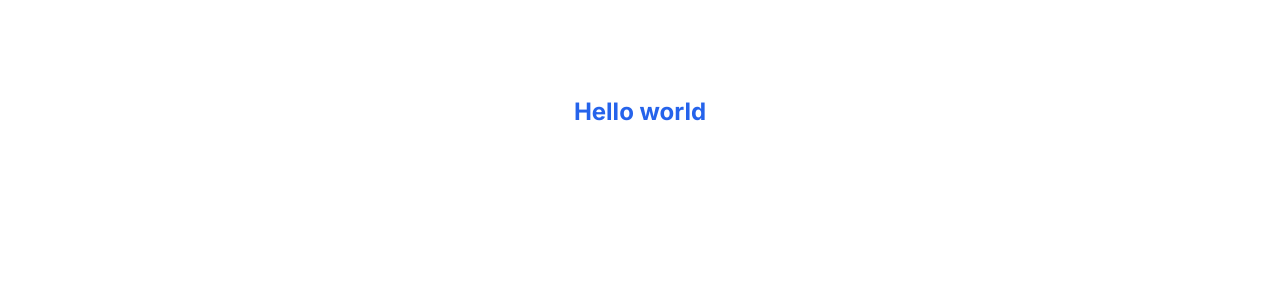
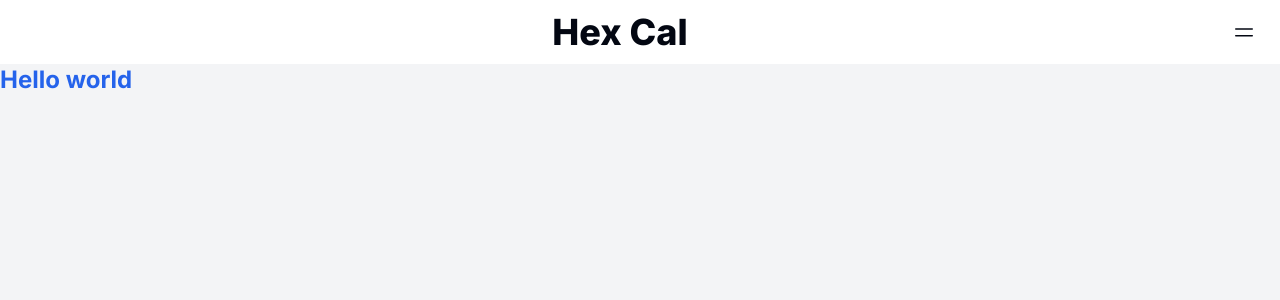
Before and after one commit to bhendi-boi/Hex-cal, a Next.js app: page / in a window 1280 px wide. Shown: the top 300 px of the page. Built offline with nearby package versions, Linux system fonts and the light colour scheme.

Commit message:
added basic header

```diff
--- /dev/null
+++ b/app/Header.tsx
@@ -0,0 +1,21 @@
+import { Bars2Icon } from "@heroicons/react/24/outline";
+
+const Header = () => {
+  return (
+    <header className="sticky top-0 flex items-center h-16 px-4 bg-white">
+      <h1 className="mx-auto text-4xl font-extrabold text-brandColor">
+        Hex Cal
+      </h1>
+      <button className="relative p-2 overflow-hidden rounded-full group isolate">
+        {/* // !TODO add correct animations for button background  */}
+        <Bars2Icon className="w-6 h-6 text-gray-950" />
+        <span
+          aria-hidden
+          className="absolute inset-0 transition-transform duration-300 ease-in scale-0 bg-highlight -z-10 group-hover:scale-100"
+        />
+      </button>
+    </header>
+  );
+};
+
+export default Header;
--- a/app/layout.tsx
+++ b/app/layout.tsx
@@ -1,3 +1,4 @@
+import Header from "./Header";
 import "./globals.css";
 import { Inter } from "next/font/google";
 
@@ -16,7 +17,10 @@ export default function RootLayout({
 }) {
   return (
     <html lang="en">
-      <body className={inter.className}>{children}</body>
+      <body className={inter.className}>
+        <Header />
+        <main className="min-h-screen bg-background">{children}</main>
+      </body>
     </html>
   );
 }
--- a/app/page.tsx
+++ b/app/page.tsx
@@ -2,8 +2,8 @@ import Image from "next/image";
 
 export default function Home() {
   return (
-    <main className="flex flex-col items-center justify-between min-h-screen p-24">
+    <>
       <h1 className="text-2xl font-bold text-blue-600">Hello world</h1>
-    </main>
+    </>
   );
 }
--- a/tailwind.config.js
+++ b/tailwind.config.js
@@ -1,18 +1,23 @@
 /** @type {import('tailwindcss').Config} */
 module.exports = {
   content: [
-    './pages/**/*.{js,ts,jsx,tsx,mdx}',
-    './components/**/*.{js,ts,jsx,tsx,mdx}',
-    './app/**/*.{js,ts,jsx,tsx,mdx}',
+    "./pages/**/*.{js,ts,jsx,tsx,mdx}",
+    "./components/**/*.{js,ts,jsx,tsx,mdx}",
+    "./app/**/*.{js,ts,jsx,tsx,mdx}",
   ],
   theme: {
     extend: {
       backgroundImage: {
-        'gradient-radial': 'radial-gradient(var(--tw-gradient-stops))',
-        'gradient-conic':
-          'conic-gradient(from 180deg at 50% 50%, var(--tw-gradient-stops))',
+        "gradient-radial": "radial-gradient(var(--tw-gradient-stops))",
+        "gradient-conic":
+          "conic-gradient(from 180deg at 50% 50%, var(--tw-gradient-stops))",
+      },
+      colors: {
+        background: "#f3f4f6",
+        brandColor: "#030712",
+        highlight: "rgb(60,64,67,.3)",
       },
     },
   },
   plugins: [],
-}
+};
```
